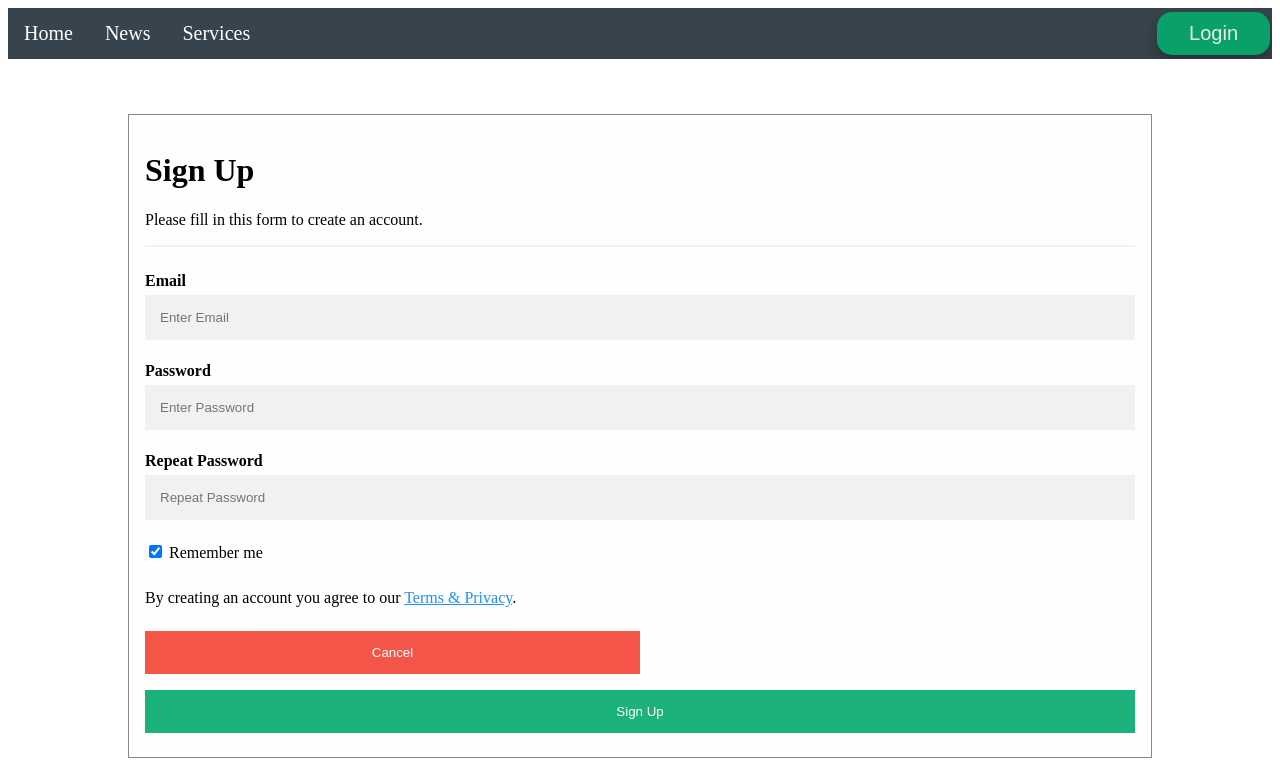
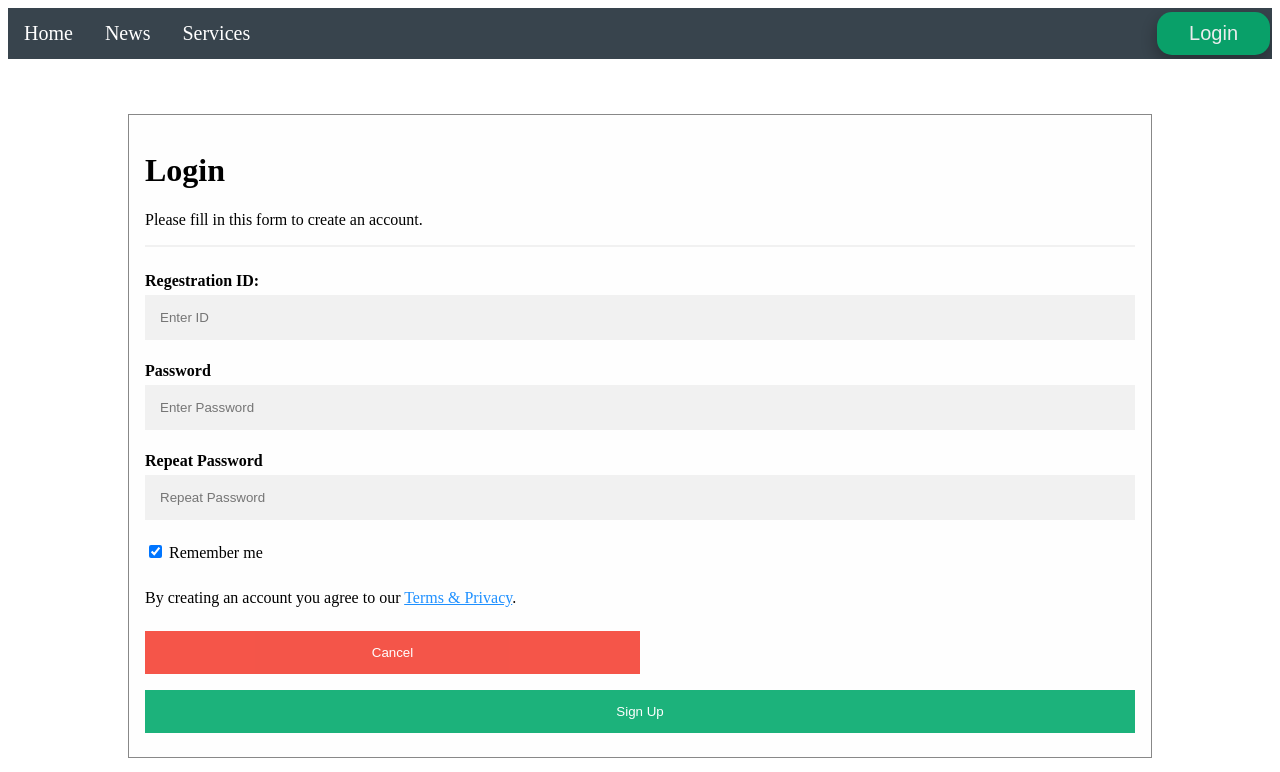
Before and after one commit to Rakeshyadav-19/Issues, a plain HTML site: page index.html in a window 1280 px wide. Both pictures are taken after a click on the button "Login". Drawn offline with Linux system fonts and the light colour scheme.

Commit message:
Login half done

```diff
--- a/css/login.css
+++ b/css/login.css
@@ -8,6 +8,7 @@
   border: none;
   background: #f1f1f1;
 }
+
 
 /* Add a background color when the inputs get focus */
 input[type=text]:focus, input[type=password]:focus {
--- a/index.html
+++ b/index.html
@@ -27,11 +27,11 @@
       <span onclick="document.getElementById('id01').style.display='none'" class="close" title="Close Modal"></span>
       <form class="modal-content" action="/action_page.php">
         <div class="container">
-          <h1>Sign Up</h1>
+          <h1 style="align-items: center;">Login</h1>
           <p>Please fill in this form to create an account.</p>
           <hr>
-          <label for="email"><b>Email</b></label>
-          <input type="text" placeholder="Enter Email" name="email" required>
+          <label for="ID"><b>Regestration ID:</b></label>
+          <input type="text" placeholder="Enter ID" name="ID" required>
 
           <label for="psw"><b>Password</b></label>
           <input type="password" placeholder="Enter Password" name="psw" required>
```
